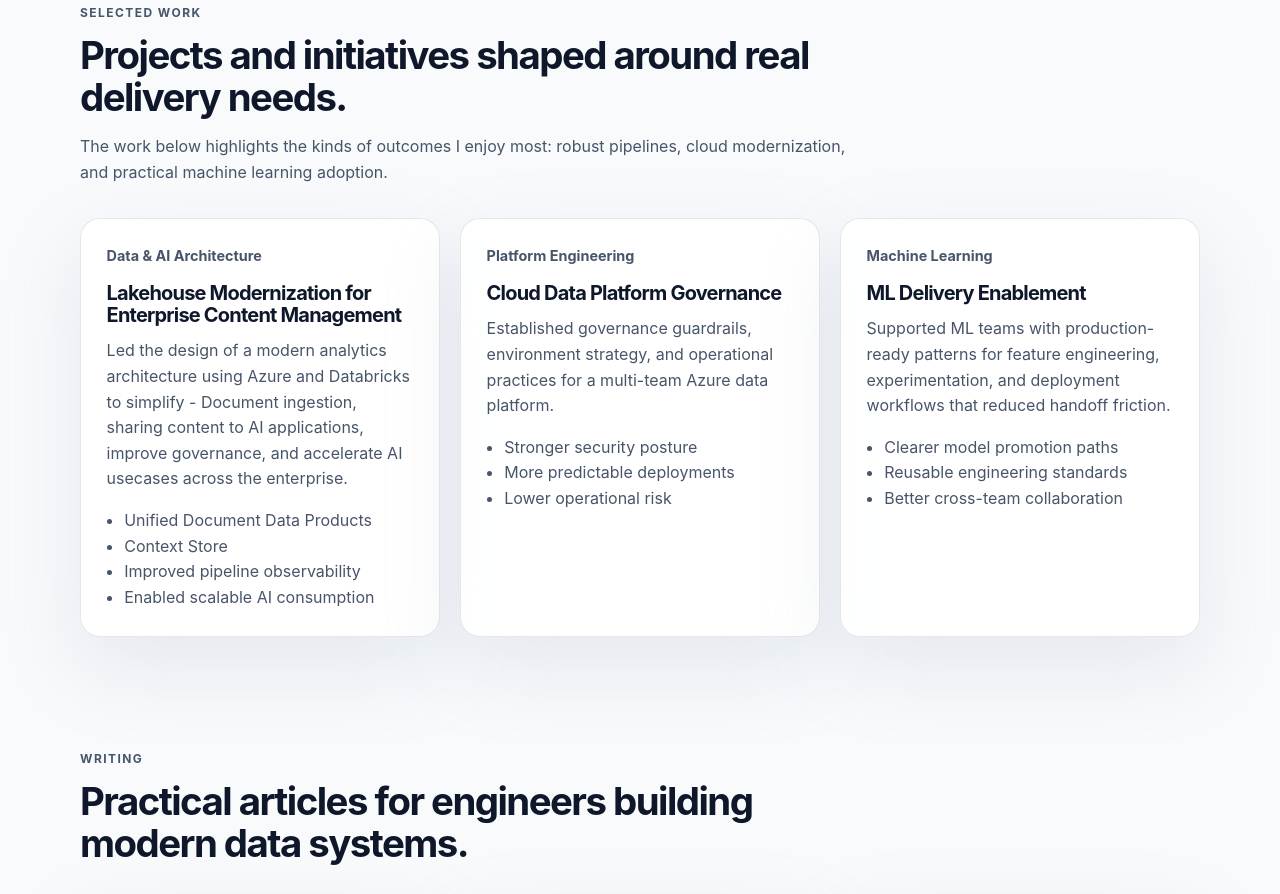
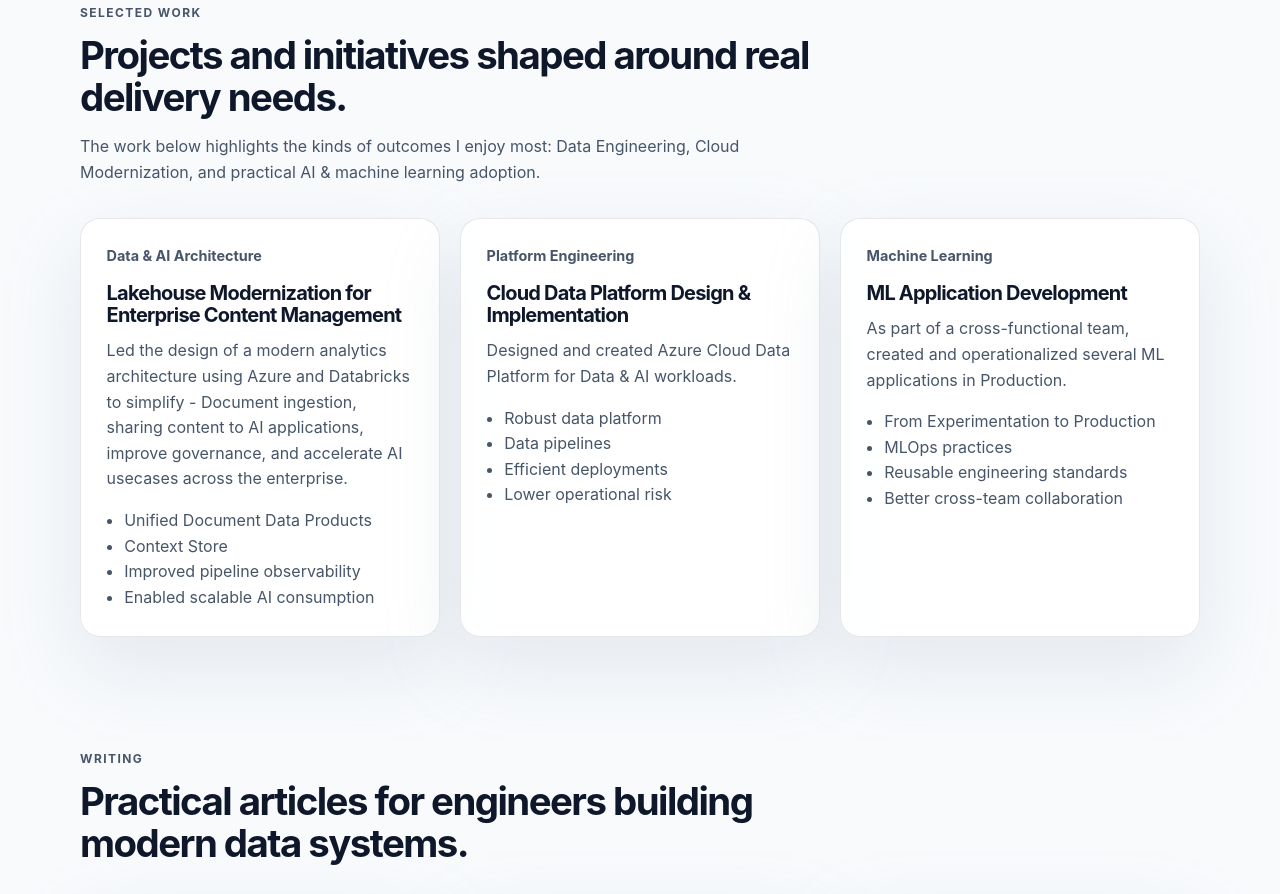
Before and after one commit to saurabh2mishra/portfolio, a website: page index.html in a window 1280 px wide. Shown: the part 1638-2532 px from the top of the page. Drawn offline with Linux system fonts and the light colour scheme.

Commit message:
updated project and skills

```diff
--- a/index.html
+++ b/index.html
@@ -174,8 +174,8 @@
             <p class="eyebrow">Selected work</p>
             <h2>Projects and initiatives shaped around real delivery needs.</h2>
             <p>
-              The work below highlights the kinds of outcomes I enjoy most: robust pipelines, cloud modernization,
-              and practical machine learning adoption.
+              The work below highlights the kinds of outcomes I enjoy most: Data Engineering, Cloud Modernization,
+              and practical AI & machine learning adoption.
             </p>
           </div>
           <div class="project-grid" id="project-grid"></div>
--- a/src/main.js
+++ b/src/main.js
@@ -26,17 +26,17 @@ const projects = [
     tag: 'Data & AI Architecture',
   },
     {
-    title: 'Cloud Data Platform Governance',
+    title: 'Cloud Data Platform Design & Implementation',
     summary:
-      'Established governance guardrails, environment strategy, and operational practices for a multi-team Azure data platform.',
-    impact: ['Stronger security posture', 'More predictable deployments', 'Lower operational risk'],
+      'Designed and created Azure Cloud Data Platform for Data & AI workloads.',
+    impact: ['Robust data platform', 'Data pipelines', 'Efficient deployments', 'Lower operational risk'],
     tag: 'Platform Engineering',
   },
   {
-    title: 'ML Delivery Enablement',
+    title: 'ML Application Development',
     summary:
-      'Supported ML teams with production-ready patterns for feature engineering, experimentation, and deployment workflows that reduced handoff friction.',
-    impact: ['Clearer model promotion paths', 'Reusable engineering standards', 'Better cross-team collaboration'],
+      'As part of a cross-functional team, created and operationalized several ML applications in Production.',
+    impact: ['From Experimentation to Production', 'MLOps practices', 'Reusable engineering standards', 'Better cross-team collaboration'],
     tag: 'Machine Learning',
   },
 ];
```
